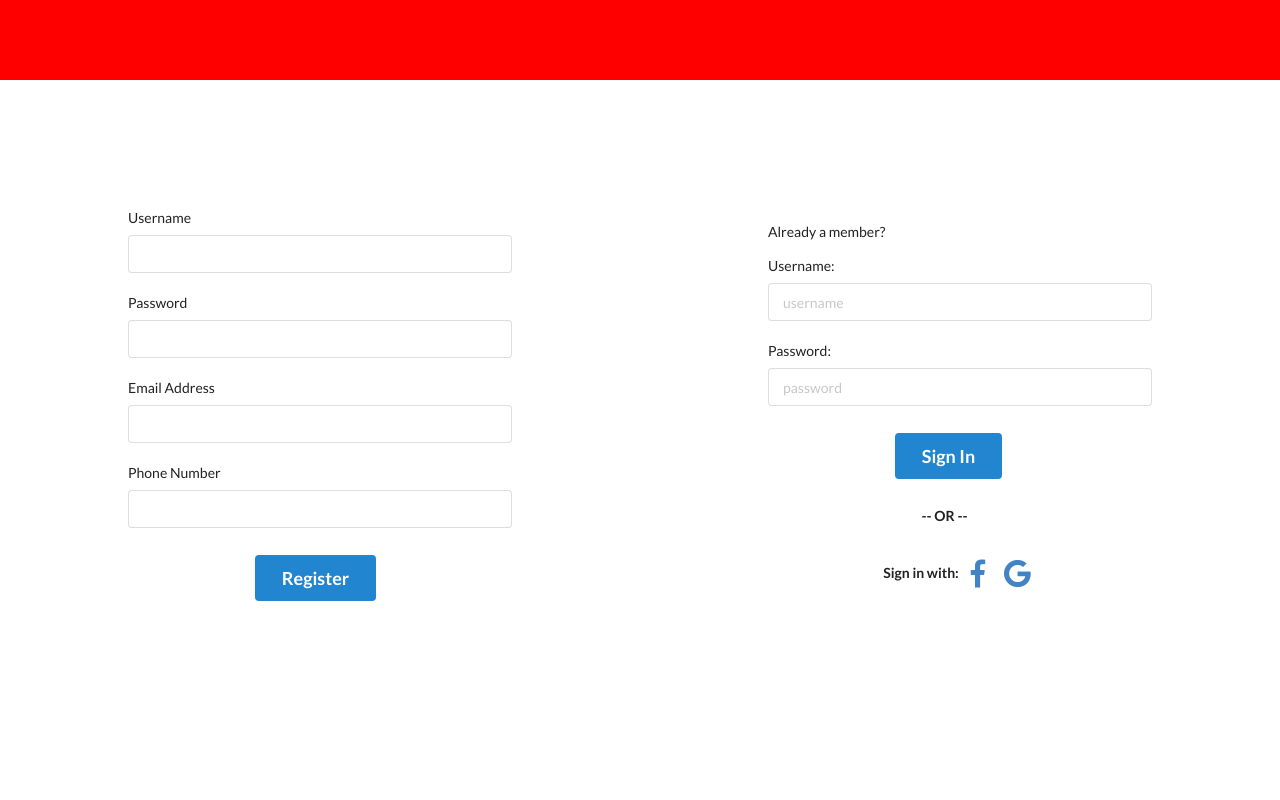
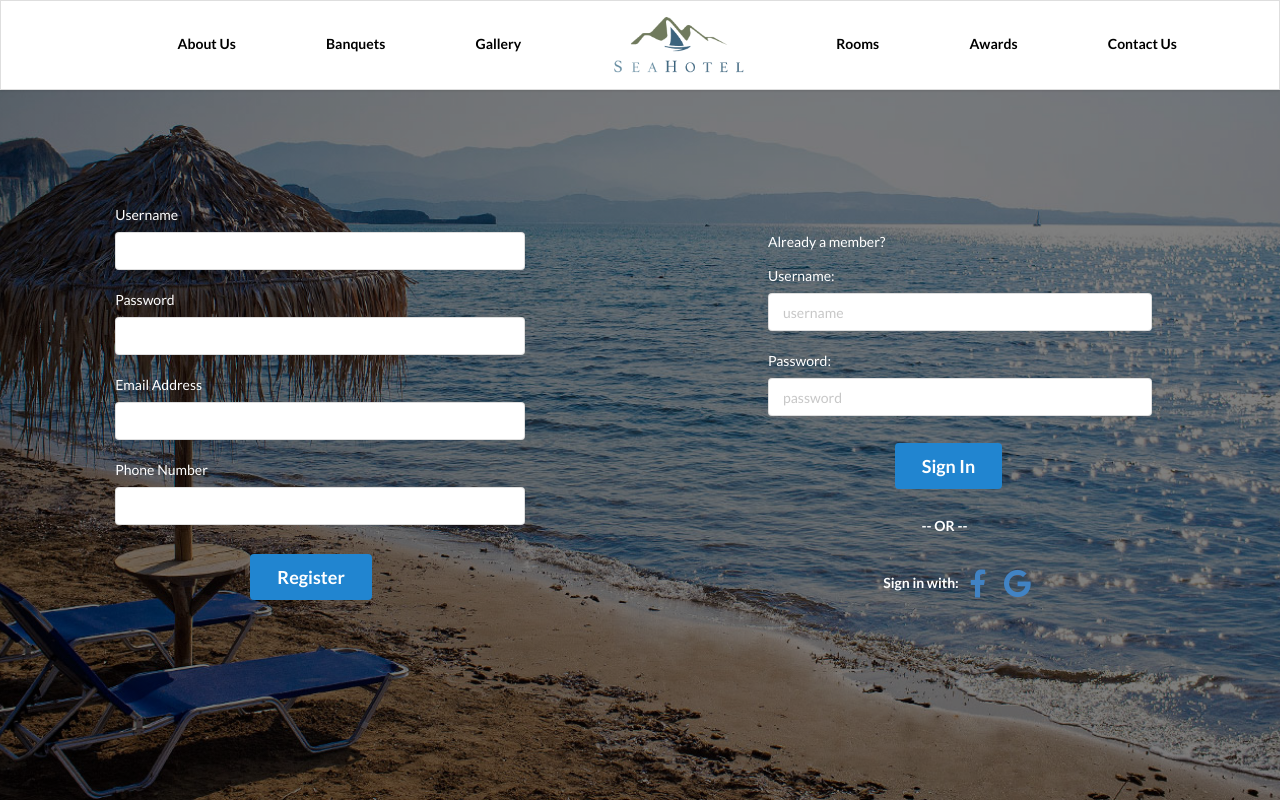
Before and after one commit to Swanoff/Hotel-Ordering, a Django app: page / in a window 1280 px wide. Run offline with Django 3.2, Linux system fonts and the light colour scheme; some libraries are stand-ins or nearby versions.

Commit message:
Modified root page

```diff
--- a/Hotel_Ordering/templates/webapp/login.html
+++ b/Hotel_Ordering/templates/webapp/login.html
@@ -32,17 +32,44 @@
         display: table-cell;
         /* vertical-align: middle; */
     }
+
+    #home
+    {
+      background: linear-gradient(rgba(0, 0, 0, 0.5), rgba(0, 0, 0, 0.5)), url('./static/webapp/img/seaView.jpg') no-repeat center center;
+      background-size: cover;
+      color: white;
+    }
   </style>
 
   <body>
-    <section>
-
+    <section id="home">
       <div class="content">
 
-        <div style="width: 100%; height: 10%; background-color: red;">
-
+        <div class="ui segment container" style="width: 100%; border-radius: 0%; margin: 0; color: black;">
+          <span style="padding-left: 13%;">
+            <strong>About Us</strong>
+          </span>
+          <span style="padding-left: 7%;">
+            <strong>Banquets</strong>
+          </span>
+          <span style="padding-left: 7%;">
+            <strong>Gallery</strong>
+          </span>
+          <span style="padding-left: 4%;">
+            <img src=".\static\webapp\img\logo.png" height="60px" style="padding-left: 3%;">
+          </span>
+          <span style="padding-left: 7%;">
+            <strong>Rooms</strong>
+          </span>
+          <span style="padding-left: 7%;">
+            <strong>Awards</strong>
+          </span>
+          <span style="padding-left: 7%;">
+            <strong>Contact Us</strong>
+          </span>
         </div>
 
+        <div>
           {% if registered %}
           <p>
             Thanks for registering.
@@ -50,20 +77,20 @@
           </p>
           {% endif %}
 
-          <div class="ui form Register" style="width: 50%; float: left; padding: 10%;">
+          <div class="ui form Register" style="width: 50%; float: left; padding: 9%;">
             <form method="POST" action = "{% url 'register'%}">
               <label for="{{form1.username.id_for_label}}"> Username </label>
               {{form1.username}}
-              <br /><br>
+              <br><br>
               <label for="{{form1.password.id_for_label}}"> Password </label>
               {{form1.password}}
-              <br /><br>
+              <br><br>
               <label for="{{form1.email.id_for_label}}">Email Address</label>
               {{form1.email}}
-              <br /><br>
+              <br><br>
               <label for="{{form2.phone_no.id_for_label}}">Phone Number</label>
               {{form2.phone_no}}
-              <br />
+
               <input type="submit" class="ui big blue button" value="Register" style="margin: 7% 33%" />
               {% csrf_token %}
             </form>
@@ -101,8 +128,9 @@
             <a href="{% url 'social:begin' 'facebook' %}"><i class="big facebook f icon"></i></a>
             <a href="{% url 'social:begin' 'google-oauth2' %}"><i class="big google icon"></i></a><br>
           </div>
+        </div>
+
       </div>
-
     </section>
 
   </body>
```
Also changed, not shown: Hotel_Ordering/templates/webapp/home.html (+48 -2 lines), Hotel_Ordering/db.sqlite3, Hotel_Ordering/static/webapp/img/hotel.png (added), Hotel_Ordering/static/webapp/img/logo.png (added), Hotel_Ordering/static/webapp/img/seaView.jpg (added).
